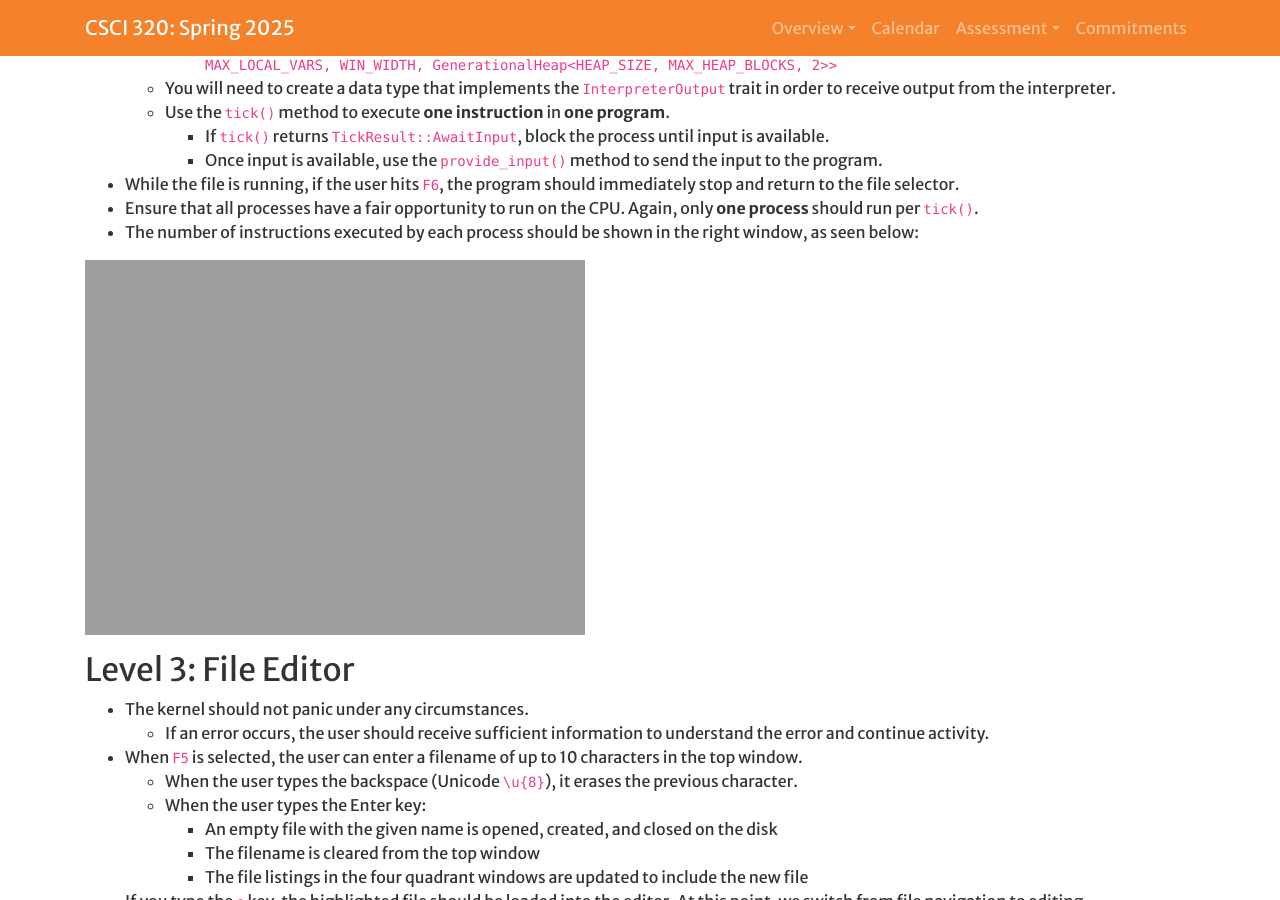
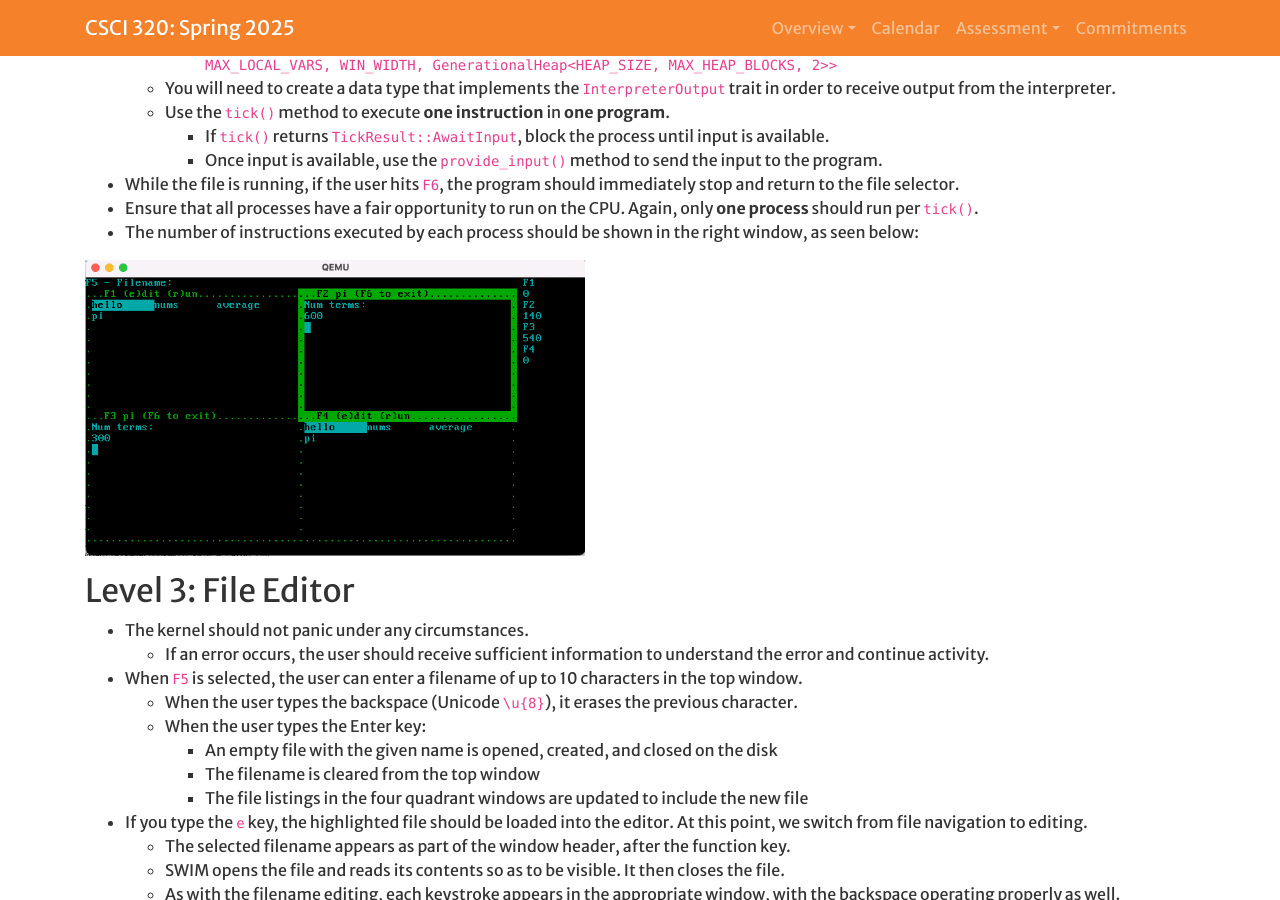
Before and after one commit to Hendrix-CS/csci320, a Jekyll site: the page built from projects/swim.md, in a window 1280 px wide and 900 px high, scrolled down 2972 px. Built offline with Jekyll 4.4.1, drawn with Linux system fonts in a browser that asks for light colours; a script that is not in the unit is left out; our own code applies the rules of GitHub Pages for plain Markdown files.

Commit message:
Fixed bad link

```diff
--- a/projects/swim.md
+++ b/projects/swim.md
@@ -153,7 +153,7 @@ use simple_interp::{Interpreter, InterpreterOutput};
 * The number of instructions executed by each process should be shown in the
   right window, as seen below:
 
-<img src="https://hendrix-cs.github.io/csci320/assets/images/swim_step_5.png" width=500>
+<img src="https://hendrix-cs.github.io/csci320/assets/images/SWIM_Level_2.png" width=500>
 
 ## Level 3: File Editor
 
```
